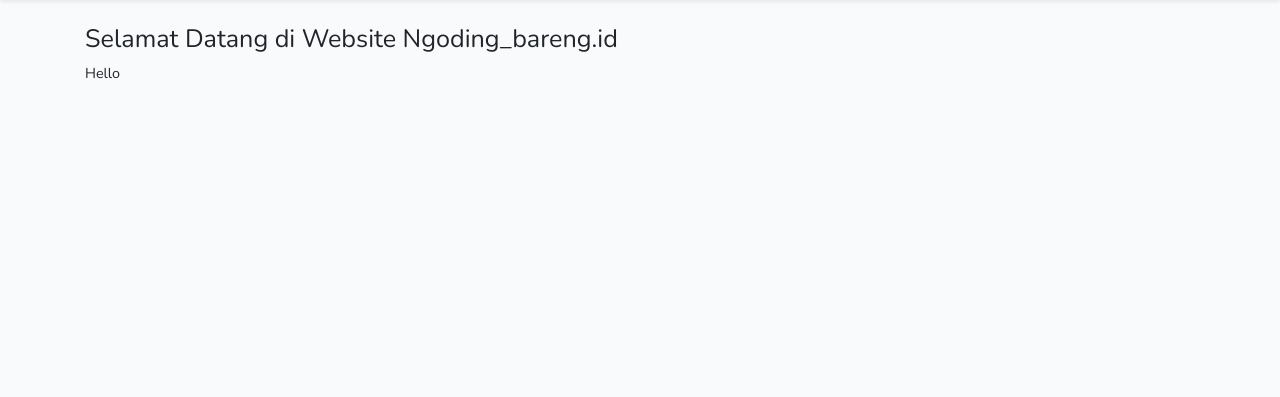
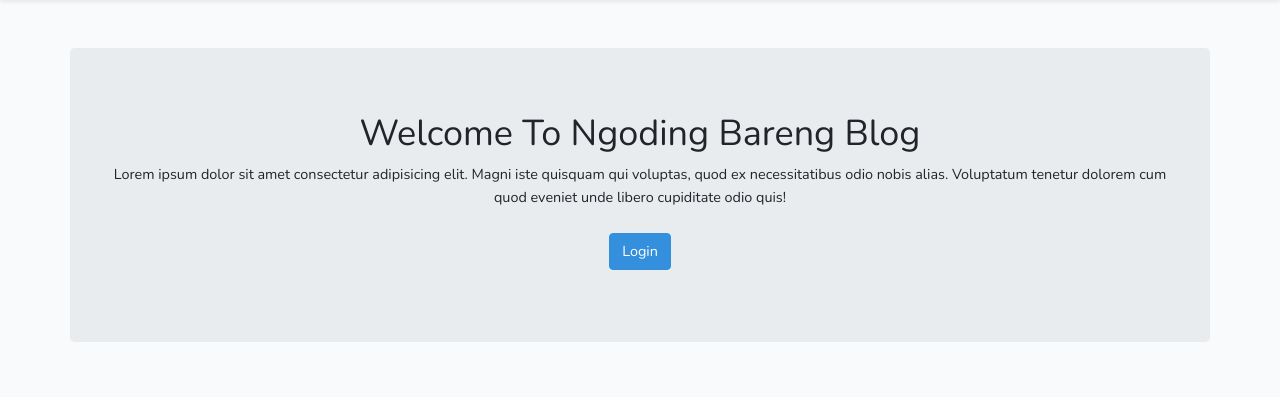
Before and after one commit to rasdi28/Development, a Laravel app: page / in a window 1280 px wide. Shown: the part 55-452 px from the top of the page. Run offline with Laravel 8, Linux system fonts and the light colour scheme; style sheets or scripts are compiled from the project's sources; some libraries are stand-ins or nearby versions.

Commit message:
blog rasdi

```diff
--- a/laravel7crud/app/Http/Controllers/BlogController.php
+++ b/laravel7crud/app/Http/Controllers/BlogController.php
@@ -11,7 +11,9 @@ class BlogController extends Controller
 
     public function __construct()
     {
-        $this->middleware('auth');
+        $this->middleware('auth')->except([
+            'index'
+        ]);
     }
 
     public function index()
--- a/laravel7crud/resources/views/pages/blog/index.blade.php
+++ b/laravel7crud/resources/views/pages/blog/index.blade.php
@@ -25,7 +25,9 @@
           <h1>Welcome To Ngoding Bareng Blog</h1>
           <p>Lorem ipsum dolor sit amet consectetur adipisicing elit. Magni iste quisquam qui voluptas, quod ex necessitatibus odio nobis alias. Voluptatum tenetur dolorem cum quod eveniet unde libero cupiditate odio quis!</p>
           <div class="container">
+              @auth
               <a href="{{ route('blog.create') }}"class="btn btn-primary my-2">Add Blog</a>
+              @endauth
           </div>
       </div>
 
@@ -54,7 +56,9 @@
                     <div class="card-body">
                         <p class="card-text">{{ Str::limit($blog->description,200,'') }}  <a href="">Read More...</a></p>
 
+
                        <div class="d-flex justify-content-between align-items-center">
+                        @auth
                         <div class="btn-group">
                            <a
                              href="{{ route('blog.edit', $blog->id) }}"
@@ -68,8 +72,10 @@
                            </form>
                            {{-- <button type="button" class="btn btn-sm btn-outline-danger" data-toggle="modal" data-target="" data-id="{{ $blog->id }}">DELETE</button> --}}
                            </div>
+                           @endauth
                            <small class="text-muted">{{ $blog->created_at->diffForHumans() }}</small>
                        </div>
+
                     </div>
                 </div>
             </div>
--- a/laravel7crud/resources/views/welcome.blade.php
+++ b/laravel7crud/resources/views/welcome.blade.php
@@ -2,13 +2,15 @@
 
 @section('content')
 
-    <div class="container">
-        <h3>Selamat Datang di Website Ngoding_bareng.id</h3>
-        <div class="row">
-            <div class="col-3">
-                Hello
-            </div>
+<section class="py-3 text-center container">
+<div class="row py-lg-2">
+    <div class="jumbotron">
+        <h1>Welcome To Ngoding Bareng Blog</h1>
+        <p>Lorem ipsum dolor sit amet consectetur adipisicing elit. Magni iste quisquam qui voluptas, quod ex necessitatibus odio nobis alias. Voluptatum tenetur dolorem cum quod eveniet unde libero cupiditate odio quis!</p>
+        <div class="container">
+          <a href="{{ route('blog.create') }}"class="btn btn-primary my-2">Login</a>
         </div>
     </div>
-
+  </div>
+</section>
 @endsection
```
Also changed, not shown: laravel7crud/README.md. Lines whose indentation alone changed are shown as unchanged.
